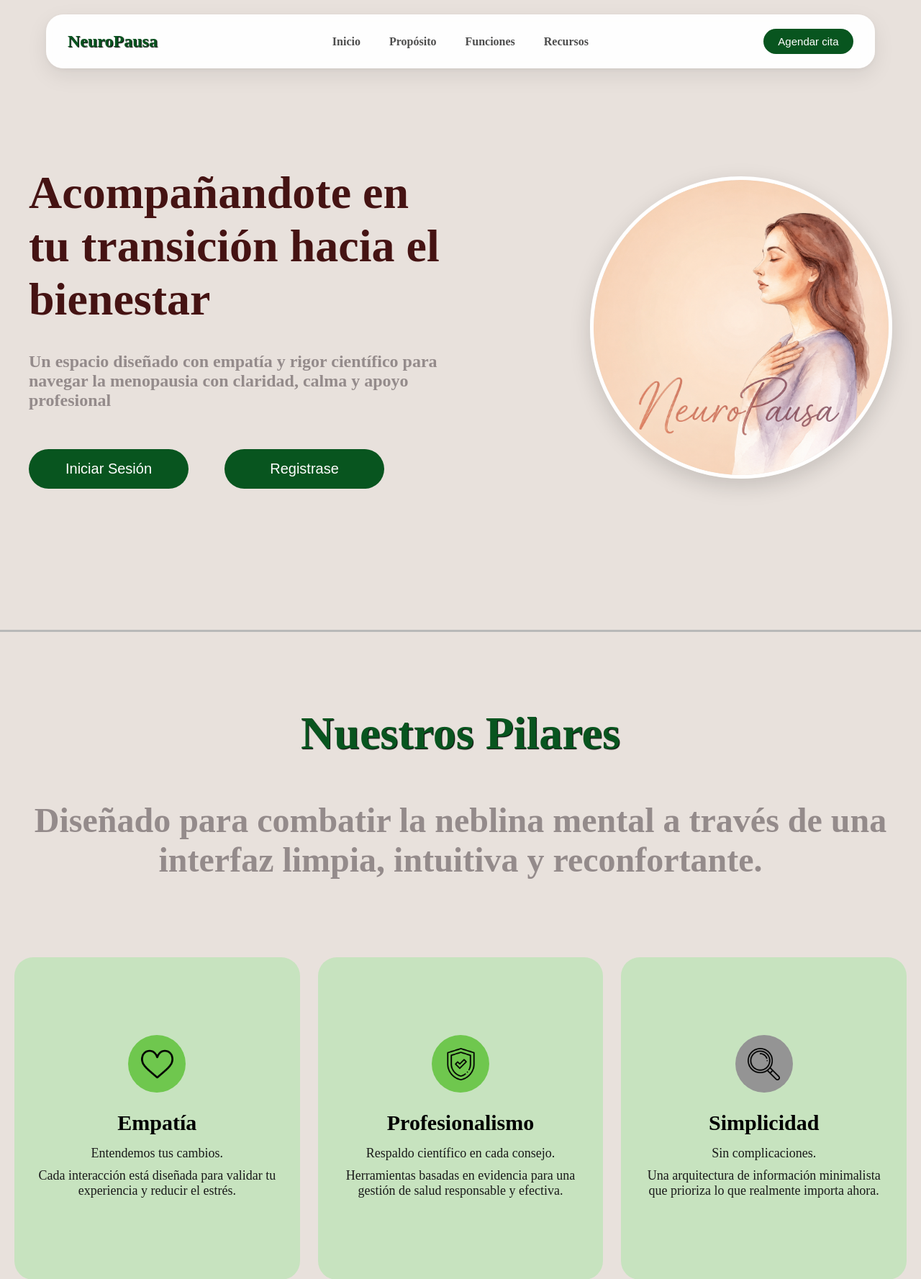
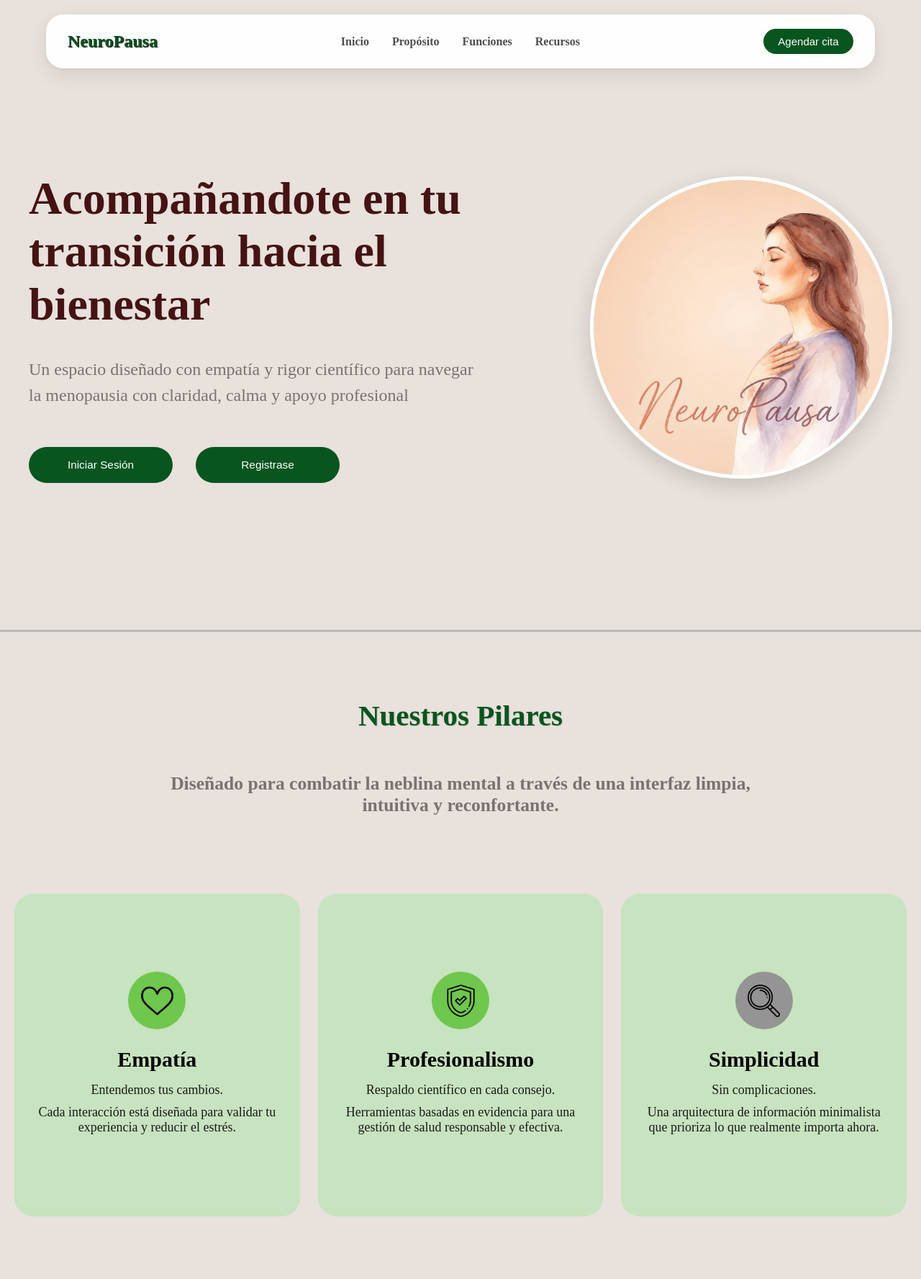
Before and after one commit to NeuroPausa-Team/NeuroPausa, a Flask app: template templates/index.html in a window 1280 px wide. Shown: the top 1777 px of the page at 72% size. Run offline with Flask 3, Linux system fonts and the light colour scheme; the template is opened without the code that fills it, so the values that code supplies are empty.

Commit message:
style(ux): implement fluid clamp() sizing for hero, navbar, and section typography

```diff
--- a/assets/styles/styles.css
+++ b/assets/styles/styles.css
@@ -18,25 +18,30 @@ text-shadow: 1px 1px 1px #000000;
     display: flex;
     align-items: center;
     justify-content: space-between;
-    padding: 50px;
+    gap: clamp(1.5rem, 4vw, 3.5rem);
+    padding: clamp(1.5rem, 4vw, 3.5rem) clamp(1.25rem, 5vw, 4rem);
+    max-width: 1280px;
+    margin: 0 auto;
 }
 .hero-texto p{
-    font-size: 40px;
-    font-weight: "Weight Strong";
-    font-weight: 600;
-    color: #948B8B;
+    font-size: clamp(1.05rem, 1.8vw, 1.45rem);
+    line-height: 1.5;
+    font-weight: 500;
+    color: #7a7272;
 }
 .hero-texto h2{
-    font-size: clamp(2rem, 5vw, 70px);
+    font-size: clamp(1.9rem, 3.8vw, 3.2rem);
+    line-height: 1.15;
     color: #451313;
 }
 .hero-texto{
-    width: 50%;
+    width: clamp(280px, 52%, 620px);
 }
 
 .LogoNeuroPausa{
-    width: 500px;
-    height: 500px;
+    width: clamp(220px, 28vw, 380px);
+    height: clamp(220px, 28vw, 380px);
+    flex-shrink: 0;
 }
 
 .LogoNeuroPausa img{
@@ -55,36 +60,37 @@ text-shadow: 1px 1px 1px #000000;
 }
 .btnIniciarsesion,.btnRegistrase{
     background-color: #08551F;
-    border-radius: 30px 30px 30px 30px;
+    border-radius: 30px;
     color: #FFFFFF;
-    font-size: 20px;
-    height: 55px;
-    width: 222px;
+    font-size: clamp(0.95rem, 1.2vw, 1.1rem);
+    height: clamp(44px, 5vw, 50px);
+    width: clamp(160px, 16vw, 200px);
     border: none;
     cursor: pointer;
-    transition: transform 0.8s ease;
+    transition: transform 0.3s ease, background-color 0.3s ease;
 }
 .btnIniciarsesion:hover,.btnRegistrase:hover{
-transform: scale(1.1);
+transform: scale(1.05);
 }
 
 
 .contenedor{
     display:flex;
-    gap:50px;
+    flex-wrap: wrap;
+    gap: clamp(1rem, 2.5vw, 2rem);
 }
 
 nav{
     display: flex;
     justify-content:space-between;
     align-items: center;
-    padding:20px 50px;
+    padding: clamp(0.8rem, 1.5vw, 1.2rem) clamp(1.25rem, 4vw, 3rem);
     background-color: #FFFFFF;
 }
 nav ul{
     display:flex;
     list-style: none;
-    gap:40px;
+    gap: clamp(1.2rem, 2.5vw, 2.5rem);
 }
 nav a{
     text-decoration: none;
@@ -108,16 +114,18 @@ nav button:hover{
 
 .titulo-bloq2{
     color:#08551F;
-    text-align:left;
-    text-shadow: 1px 1px 1px #000000;
-    font-size: 64px;
+    text-shadow: 1px 1px 1px rgba(0,0,0,0.15);
+    font-size: clamp(1.8rem, 3.2vw, 2.8rem);
     text-align: center;
-    margin-top: 50px;
+    margin-top: clamp(1.5rem, 3vw, 2.5rem);
 }
 .descripción{
-    font-size: 48px;
-    color: #948B8B;
+    font-size: clamp(1.1rem, 2vw, 1.65rem);
+    color: #7a7272;
     text-align: center;
+    max-width: clamp(300px, 75vw, 850px);
+    margin: 0 auto;
+    padding: 0 1rem;
     margin-top: 20px;
     margin-bottom: 50px;
 }
```
